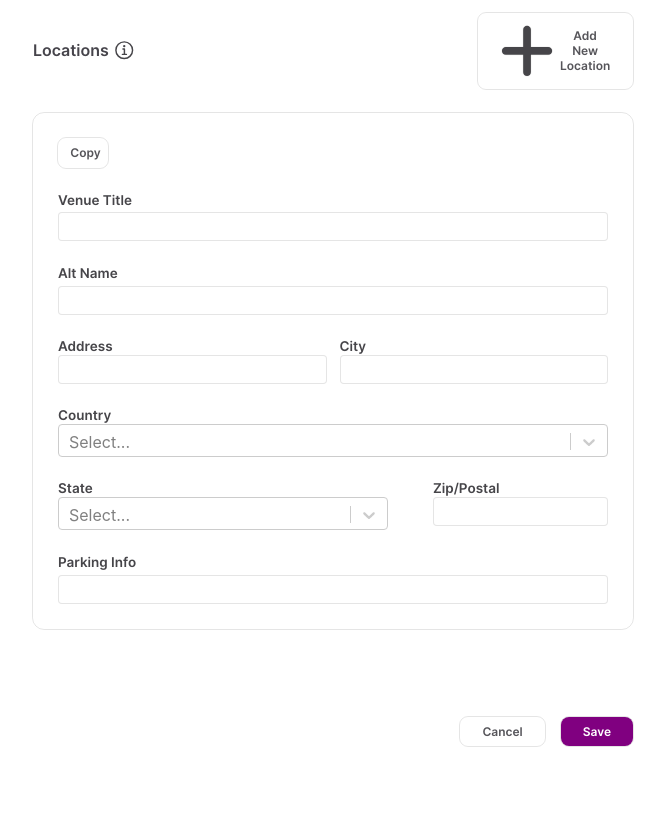
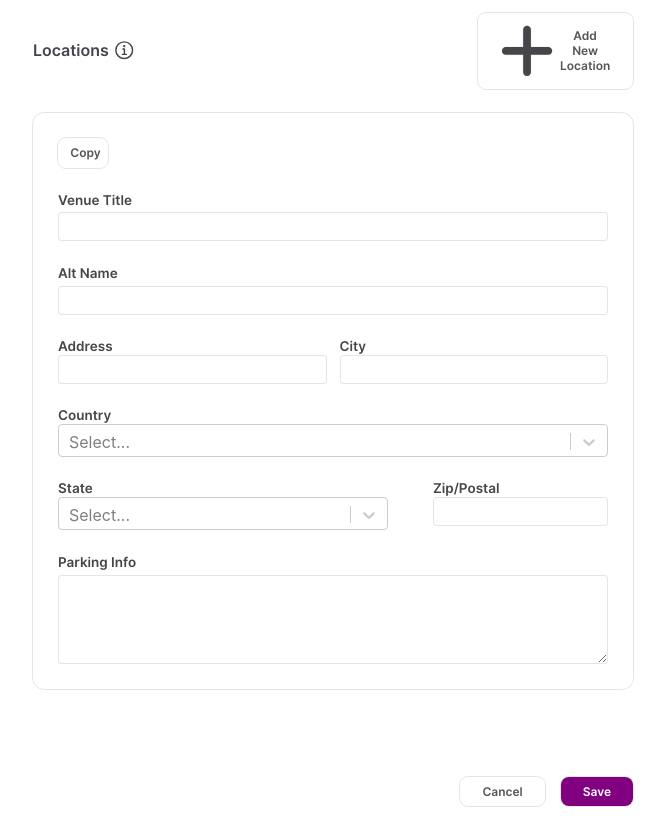
Before and after one commit to Sanjin-Pajic/forms-playground-vite, a React (Vite) app: page / in a window 1280 px wide. Both pictures are taken after a click on the element "Add New Location". Shown: the whole page, without its empty margins (307-972 px from the left). Built offline with nearby package versions, Linux system fonts and the light colour scheme.

Commit message:
feat(form): fix Parking info input

```diff
--- a/src/layouts/location/Location.styles.ts
+++ b/src/layouts/location/Location.styles.ts
@@ -26,6 +26,15 @@ export const TextLabel = styled.label`
     font-size: 13.5px;
 `
 
+export const TextArea = styled.textarea`
+    width: 100%;
+    font-size: 13.5px;
+    padding: 6px 4px;
+    border-radius: 4px;
+    border: 1px solid rgba(0, 0, 0, 0.1);
+    resize: vertical;
+`
+
 export const TextInput = styled.input<{ maxWidth?: string }>`
     width: 100%;
     font-size: 13.5px;
--- a/src/layouts/location/Location.tsx
+++ b/src/layouts/location/Location.tsx
@@ -1,5 +1,5 @@
 import { Controller, useForm } from 'react-hook-form'
-import { LocationWrapper, LocationMain, CopyButtonWrapper, TextLabel, TextInput } from './Location.styles'
+import { LocationWrapper, LocationMain, CopyButtonWrapper, TextLabel, TextInput, TextArea } from './Location.styles'
 import IconCopy from '../../assets/icons/copy.svg?react'
 import { FormFieldValues } from '../../pages/home/Home'
 import ReusableButton from '../../components/common/button/ReusableButton'
@@ -177,7 +177,7 @@ function Location(props: FormFieldValues) {
                     </div>
 
                     <TextLabel>Parking Info</TextLabel>
-                    <TextInput type="textarea"></TextInput>
+                    <TextArea rows={5} {...register('parkingInfo')} />
                 </form>
             </LocationMain>
         </LocationWrapper>
```
